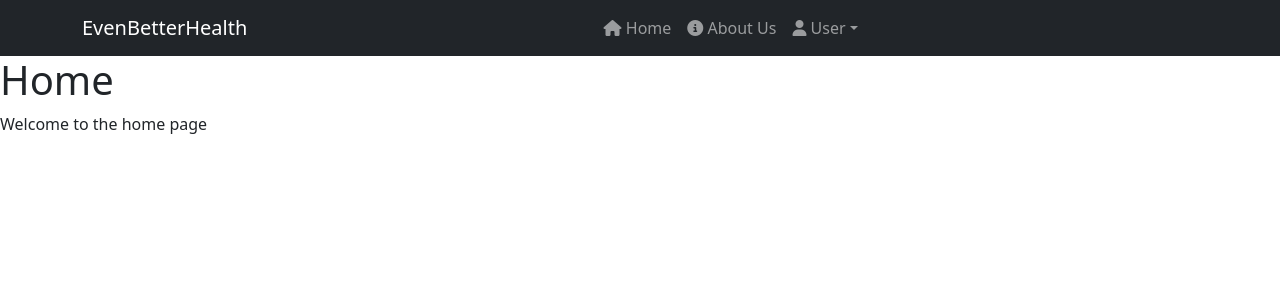
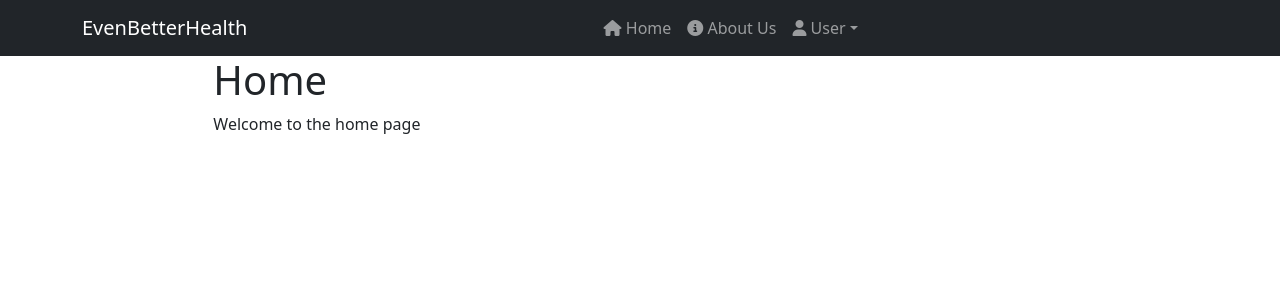
Before and after one commit to alexlrwilliams/mental-health-app, a Vue app in the folder frontend/: page / in a window 1280 px wide. Shown: the top 300 px of the page. Built offline with nearby package versions, Linux system fonts and the light colour scheme.

Commit message:
centerlize the home page content

```diff
--- a/frontend/src/pages/HomePage.vue
+++ b/frontend/src/pages/HomePage.vue
@@ -1,8 +1,10 @@
 <template>
   <div>
     <NavBar />
-    <h1>Home</h1>
-    <p>Welcome to the home page</p>
+    <div class='col-md-8 mx-auto'>
+      <h1>Home</h1>
+      <p>Welcome to the home page</p>
+    </div>
   </div>
 </template>
 
```
